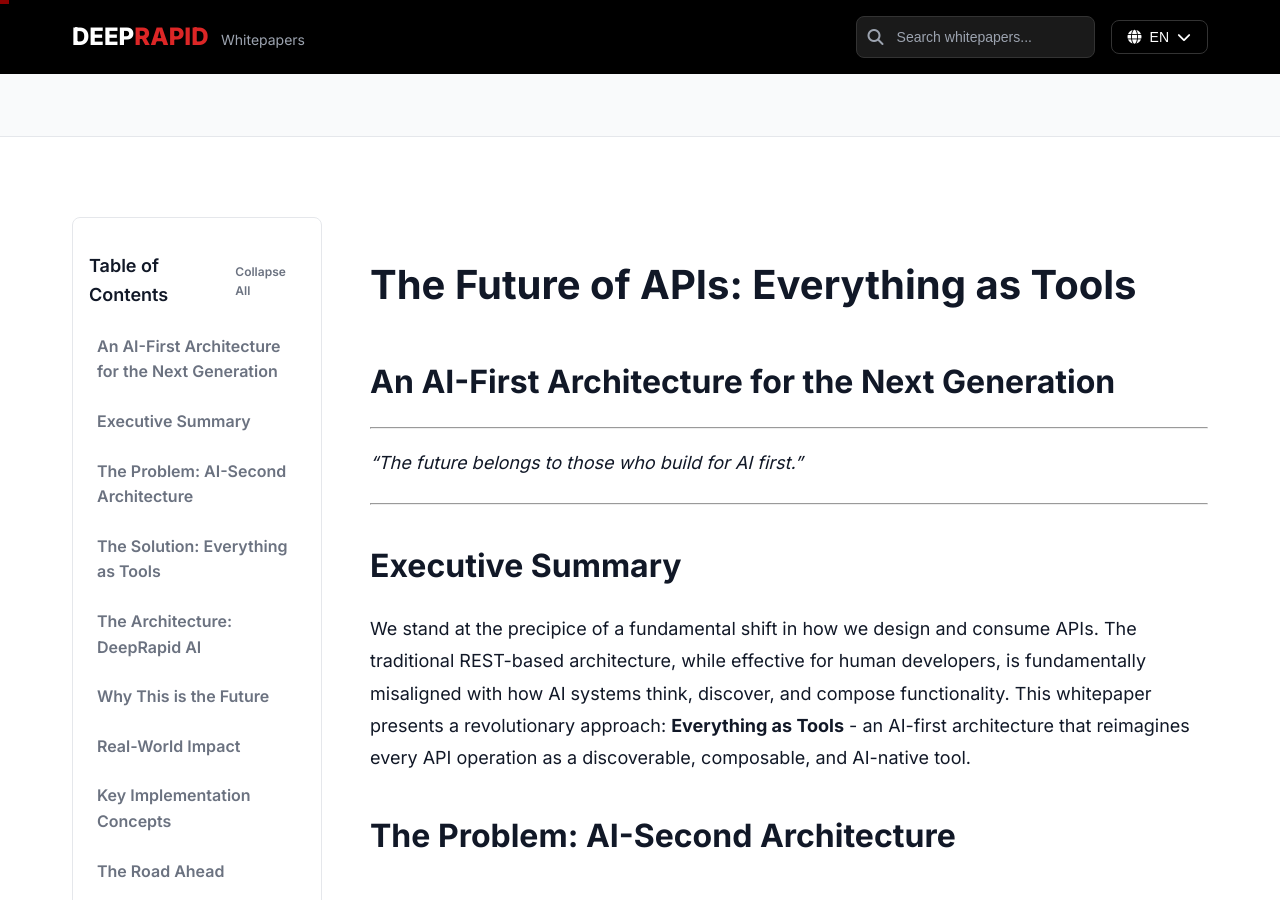
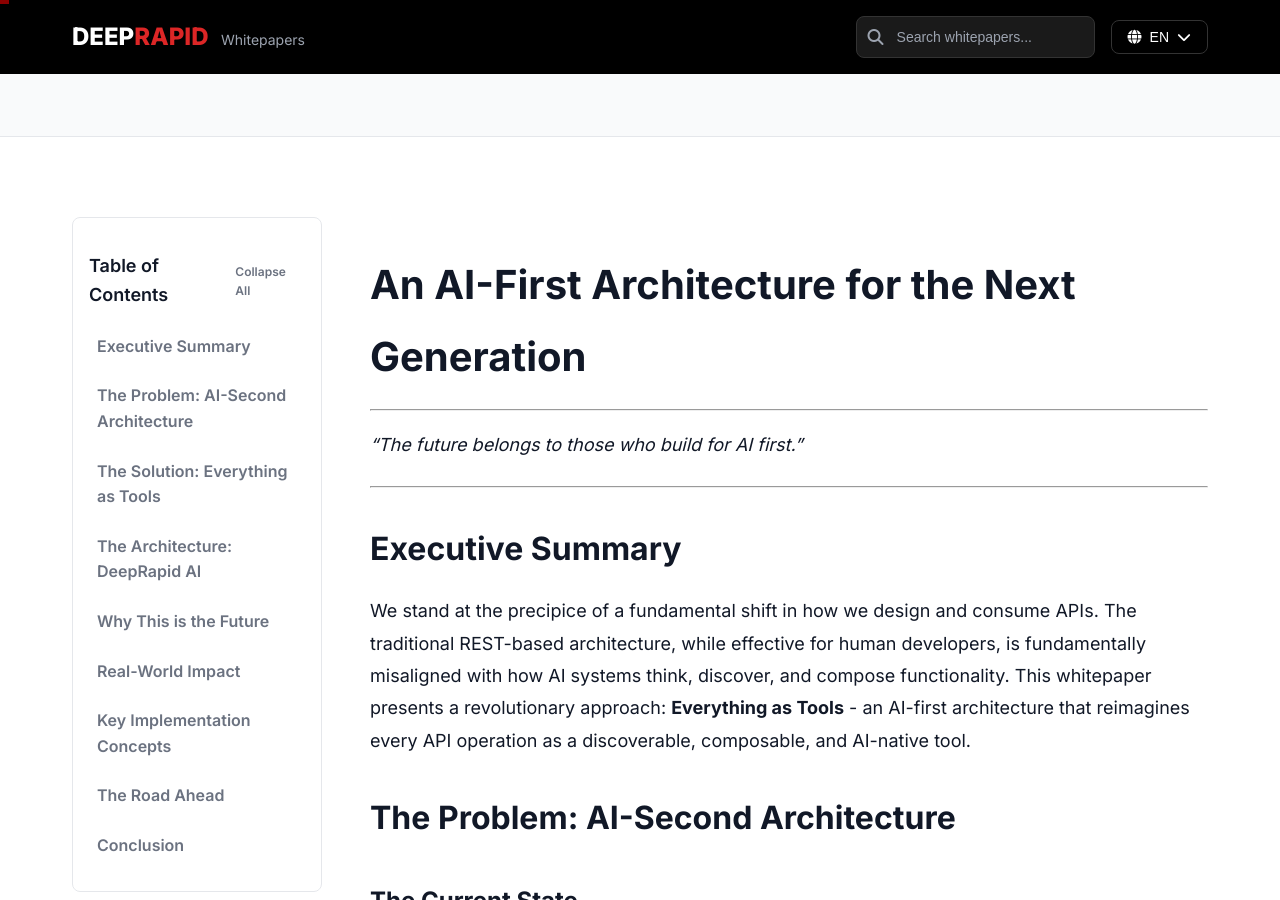
Before and after one commit to deeprapid/whitepapers, a Jekyll site: the page built from content/en/everything-as-tools.md, in a window 1280 px wide and 900 px high, scrolled down 348 px. Built offline with Jekyll 4.4.1, drawn with Linux system fonts in a browser that asks for light colours; comment, search, counter and statistics services are not loaded.

Commit message:
Simplify whitepaper title to single heading

```diff
--- a/content/en/everything-as-tools.md
+++ b/content/en/everything-as-tools.md
@@ -9,8 +9,7 @@ tags: ["AI", "APIs", "Architecture", "Future", "Innovation"]
 permalink: /en/whitepapers/everything-as-tools/
 ---
 
-# The Future of APIs: Everything as Tools
-## An AI-First Architecture for the Next Generation
+# An AI-First Architecture for the Next Generation
 
 ---
 
```
